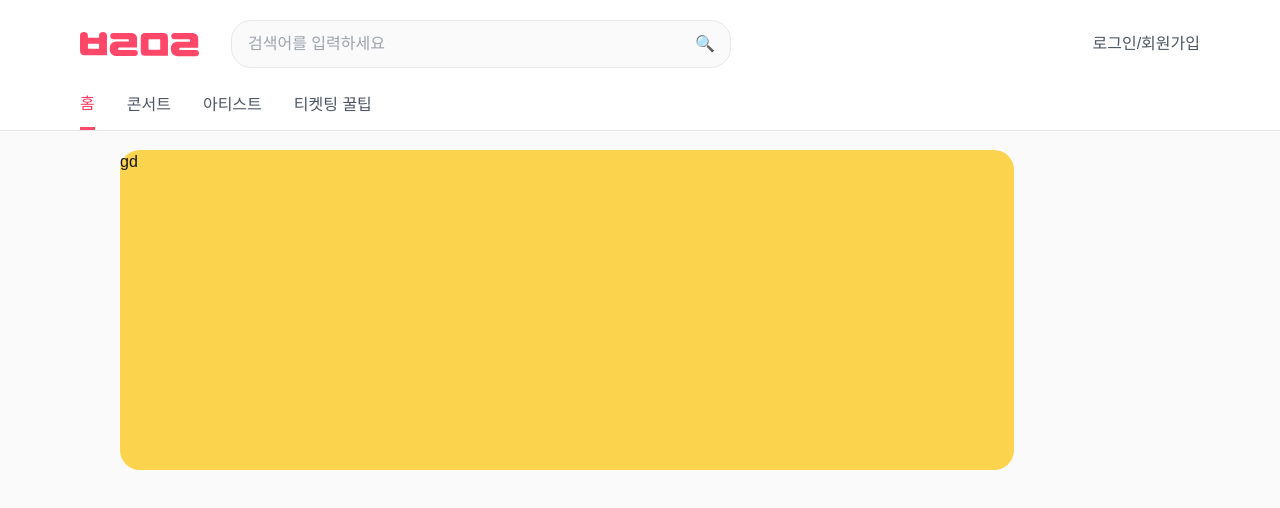
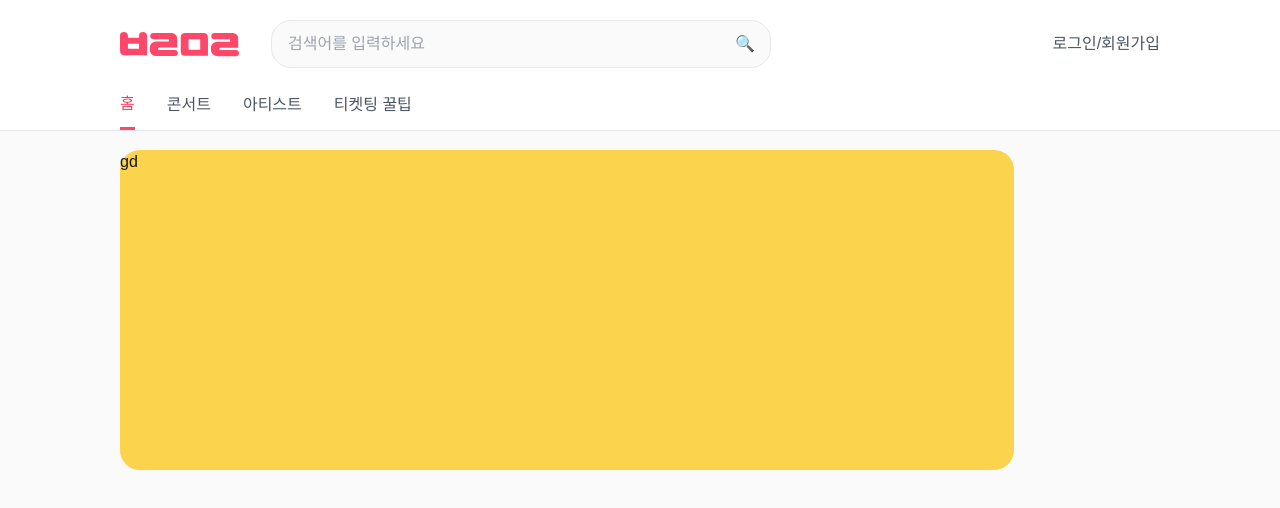
Before and after one commit to bolmal/front-end, a Next.js app: page / in a window 1280 px wide. Shown: the top 508 px of the page. Built offline with nearby package versions, Linux system fonts and the light colour scheme.

Commit message:
fix : nav 레이아웃 수정

```diff
--- a/src/components/nav/navigation.tsx
+++ b/src/components/nav/navigation.tsx
@@ -18,14 +18,14 @@ export default function Navigation() {
 
     return (
         <>
-            <nav className="fixed top-0 left-0 right-0 z-50 bg-white border-b">
+            <nav className="fixed px-[120px] z-50 bg-white border-b w-full">
                 {isLoginOrSignup ? (
                     <div className="flex items-center justify-center h-[80px]">
                         <Image onClick={handleLogo} src={logo} alt="볼래말래" className="cursor-pointer" />
                     </div>
                 ) : (
-                    <>
-                        <div className="mx-auto px-20 py-5 h-[80px]">
+                    <div className="w-full">
+                        <div className="py-5 h-[80px] w-full">
                             <div className="flex items-center justify-between">
                                 <div className="flex items-center gap-8">
                                     <Image onClick={handleLogo} src={logo} alt="볼래말래" className="cursor-pointer" />
@@ -34,10 +34,10 @@ export default function Navigation() {
                                 <UserOption />
                             </div>
                         </div>
-                        <div className="px-20 h-[50px]">
+                        <div className="h-[50px]">
                             <Menu />
                         </div>
-                    </>
+                    </div>
                 )}
             </nav>
             {/* 네비게이션 높이만큼 여백 */}
```
